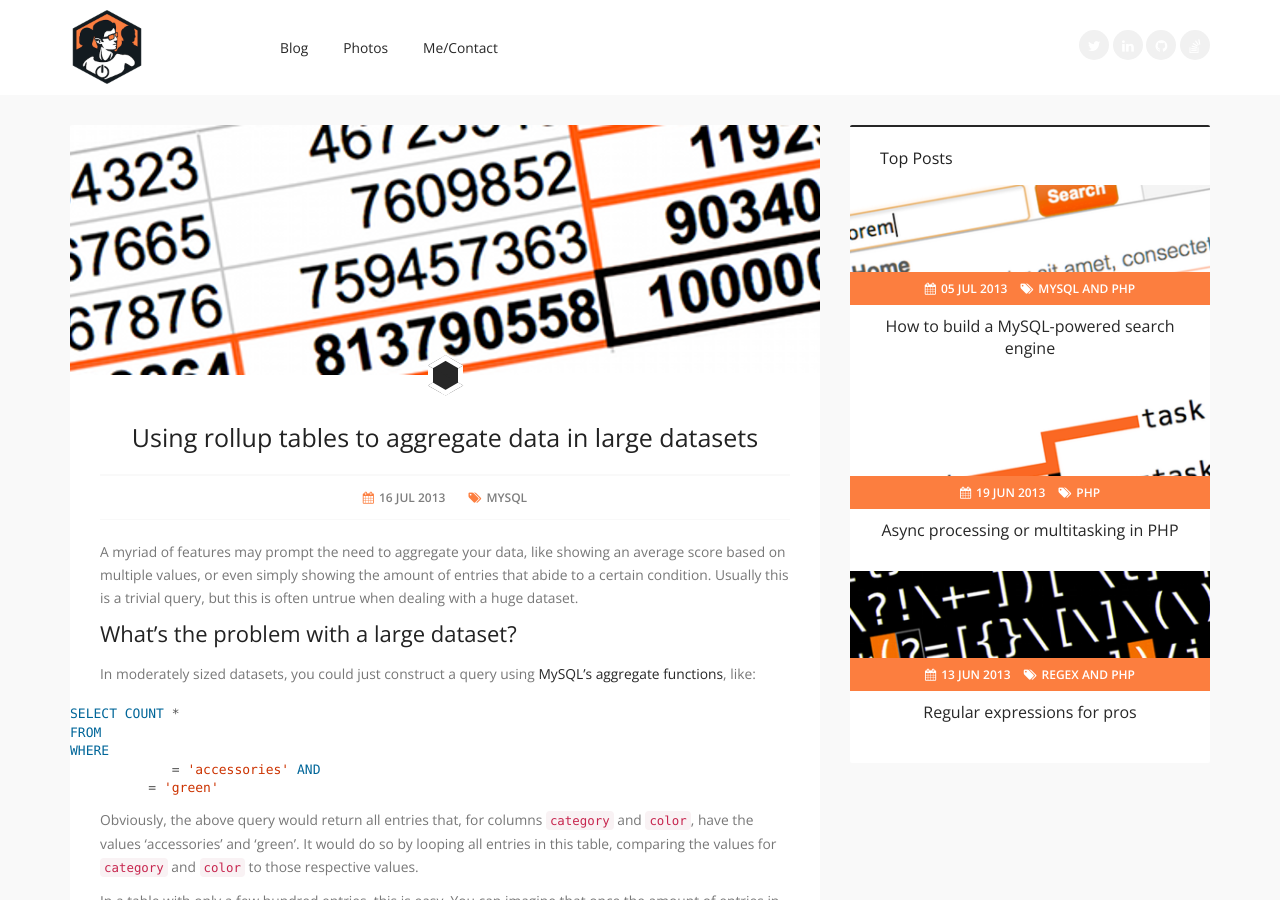
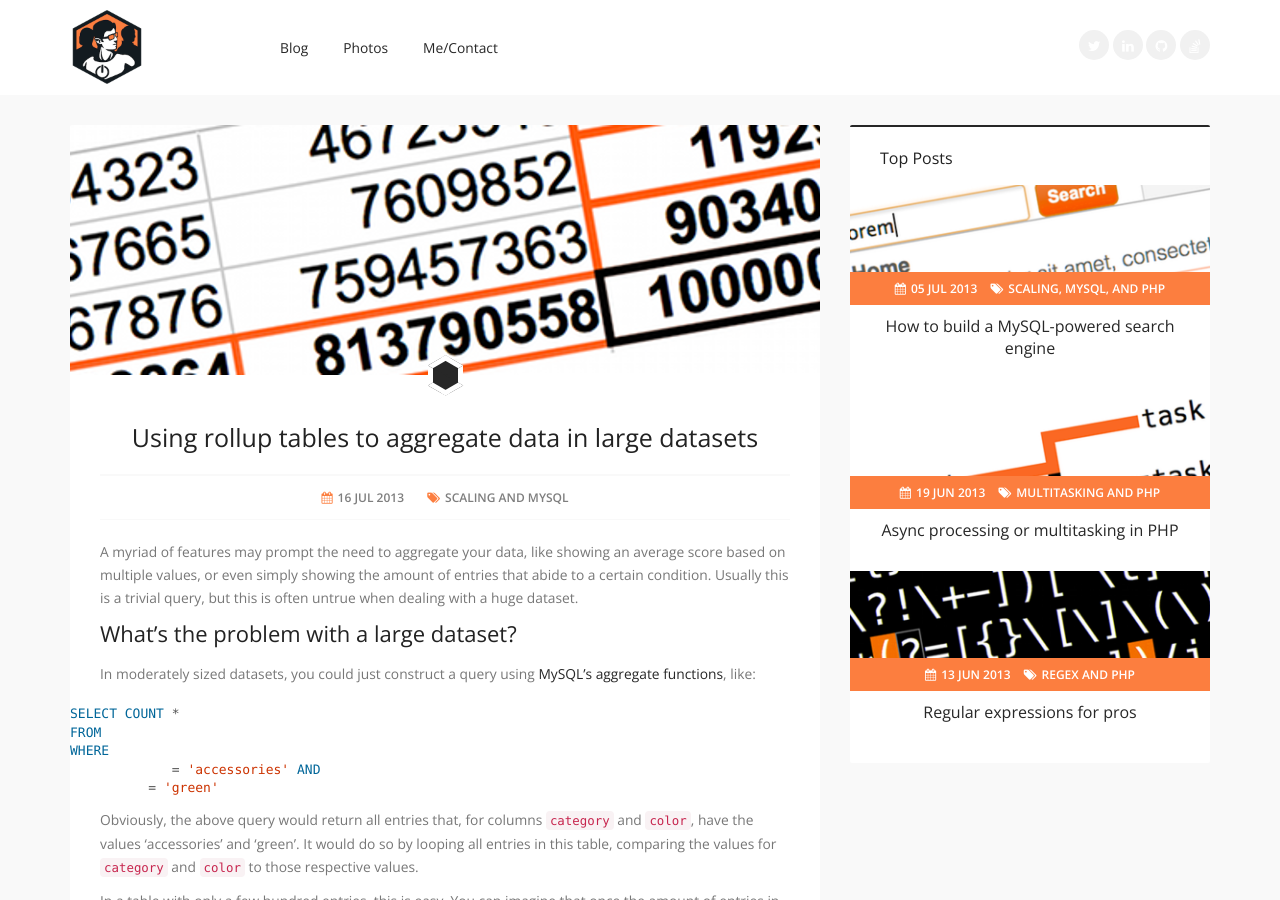
Before and after one commit to matthiasmullie/mullie.eu, a Jekyll site: the page built from _posts/2013-07-16-aggregate-data-large-datasets-rollup-tables.md, in a window 1280 px wide and 900 px high. Built offline with Jekyll 4.4.1, drawn with Linux system fonts in a browser that asks for light colours; Markdown is read by kramdown in place of the engine named in the settings.

Commit message:
Mess around with some tags

```diff
--- a/_posts/2013-06-19-parallel-processing-multi-tasking-php.md
+++ b/_posts/2013-06-19-parallel-processing-multi-tasking-php.md
@@ -3,7 +3,7 @@ layout: post
 title: Async processing or multitasking in PHP
 image: parallel-processing.png
 description: In PHP, there are multiple ways to process data in parallel, although not one will work in every single environment. There is no one true solution, and whichever suits you best will mostly come down to your specific task.
-tags: [ php ]
+tags: [ multitasking, php ]
 ---
 
 In PHP, there are multiple ways to process data asynchronously, although not one will work in every single environment. There is no one true solution, and whichever suits you best will mostly come down to your specific task.
--- a/_posts/2013-07-05-mysql-as-a-search-engine.md
+++ b/_posts/2013-07-05-mysql-as-a-search-engine.md
@@ -3,7 +3,7 @@ layout: post
 title: How to build a MySQL-powered search engine
 image: search.png
 description: In content-heavy websites, it becomes increasingly important to provide capable search possibilities to help your users find exactly what they're looking for. The most obvious solution is searching your MySQL database directly, but implementing a generic MySQL search is not at all trivial. Here's how to avoid those pitfalls and build a robust MySQL-powered search engine for you website.
-tags: [ mysql, php ]
+tags: [ scaling, mysql, php ]
 ---
 
 In content-heavy websites, it becomes increasingly important to provide capable search possibilities to help your users find exactly what they're looking for. The most obvious solution is searching your MySQL database directly, but implementing a generic MySQL search is not at all trivial. Here's how to avoid those pitfalls and build a robust MySQL-powered search engine for you website.
--- a/_posts/2013-07-16-aggregate-data-large-datasets-rollup-tables.md
+++ b/_posts/2013-07-16-aggregate-data-large-datasets-rollup-tables.md
@@ -3,7 +3,7 @@ layout: post
 title: Using rollup tables to aggregate data in large datasets
 image: aggregate-data.png
 description: A myriad of features may prompt the need to aggregate your data, like showing an average score based on multiple values, or even simply showing the amount of entries that abide to a certain condition. Usually this is a trivial query, but this is often untrue when dealing with a huge dataset.
-tags: [ mysql ]
+tags: [ scaling, mysql ]
 ---
 
 A myriad of features may prompt the need to aggregate your data, like showing an average score based on multiple values, or even simply showing the amount of entries that abide to a certain condition. Usually this is a trivial query, but this is often untrue when dealing with a huge dataset.
```
Also changed, not shown: _posts/2013-10-04-geographic-searches.md (+1 -1 lines), _posts/2014-10-09-dont-build-your-own-minifier.md (+1 -1 lines), _posts/2015-01-09-i-had-to-display-thousands-of-coordinates.md (+1 -1 lines).
